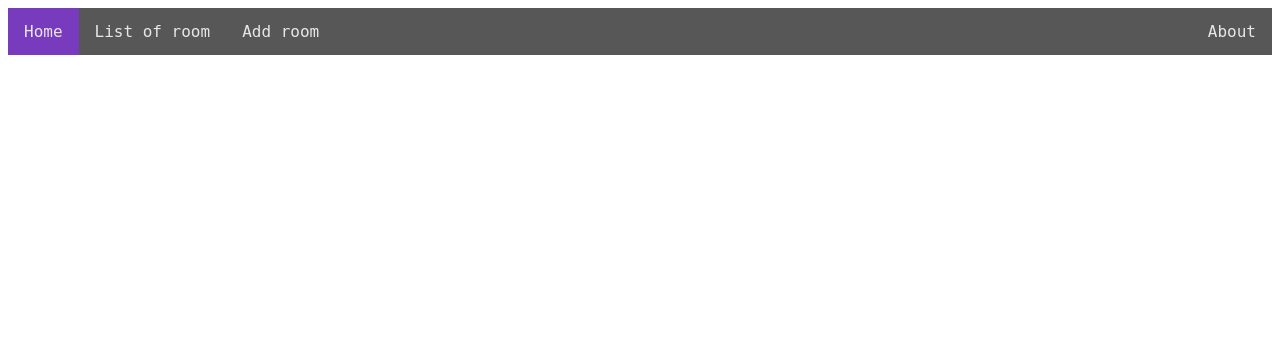
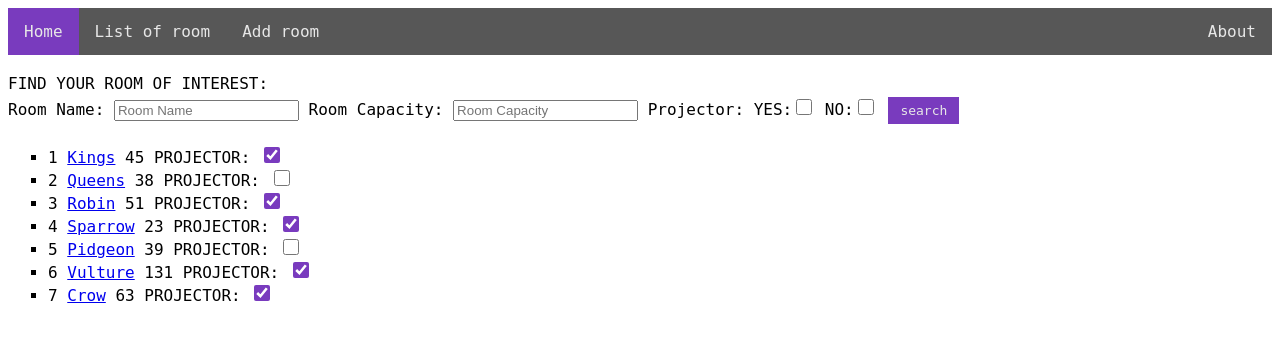
Before and after one commit to P-fury/ConferenceRoomManager, a Django app: page / in a window 1280 px wide. Shown: the top 342 px of the page. Run offline with Django 5.2, Linux system fonts and the light colour scheme; data comes from the database, SQL or seed files in the repository.

Commit message:
all functionality added

```diff
--- a/ConferenceroomManager/urls.py
+++ b/ConferenceroomManager/urls.py
@@ -19,8 +19,9 @@ from django.urls import path
 from RoomManager import views
 
 urlpatterns = [
-    path('', views.home, name='home'),
-    path('main/', views.main, name='main'),
+    # path('', views.home, name='home'),
+    path('', views.MainView.as_view(), name='main'),
+    path('about/', views.about, name='about'),
     path('rooms', views.rooms, name='rooms'),
     path('room/<int:id>', views.room_details, name='RoomDetails'),
     path('room/new/', views.AddRoom.as_view(), name='AddRoom'),
@@ -29,4 +30,5 @@ urlpatterns = [
     path('room/reserve/<int:id>', views.RoomReserve.as_view(), name='RoomReserve'),
 
 
+
 ]
--- a/RoomManager/models.py
+++ b/RoomManager/models.py
@@ -10,10 +10,10 @@ class Room(models.Model):
 
 
 class RoomManager(models.Model):
-    date = models.DateField(auto_now_add=True)
+    date = models.DateField()
     room_id = models.ForeignKey(Room, on_delete=models.CASCADE)
     commentary = models.TextField(blank=True)
 
-
-class Meta:
-    unique_together = ('room_id', 'date')
+    class Meta:
+        unique_together = ('room_id', 'date')
+        ordering = ('date',)
--- a/RoomManager/views.py
+++ b/RoomManager/views.py
@@ -1,9 +1,9 @@
+from django.http import HttpResponseRedirect
 from django.shortcuts import render, HttpResponse, redirect
 from django.views import View
 from RoomManager.models import Room
-from RoomManager.models import RoomManager, Meta
-from datetime import date
-from datetime import timedelta
+from RoomManager.models import RoomManager
+from datetime import date, datetime
 
 
 # Create your views here.
@@ -11,8 +11,28 @@ def home(request):
     return render(request, 'home.html')
 
 
-def main(request):
-    return render(request, 'main.html')
+def about(request):
+    return render(request, 'about.html')
+
+
+class MainView(View):
+    def get(self, request):
+        searched_room_name = request.GET.get('room_name', '')
+        searched_room_capacity = request.GET.get('room_capacity')
+        searched_projector_YES = request.GET.get('checkbox')
+        searched_projector_NO = request.GET.get('checkbox2')
+        rooms_lst = Room.objects.all()
+        rooms_lst = rooms_lst.filter(room_name__icontains=searched_room_name)
+        if searched_room_capacity:
+            rooms_lst = rooms_lst.filter(room_capacity__gte=searched_room_capacity)
+        if searched_projector_YES:
+            rooms_lst = rooms_lst.filter(projector=searched_projector_YES)
+        if searched_projector_NO:
+            rooms_lst = rooms_lst.filter(projector=searched_projector_NO)
+        if len(rooms_lst) == 0:
+            ero = 'NO ROOMS FOUND'
+            return render(request, 'main.html', {'rooms': rooms_lst, "ero": ero})
+        return render(request, 'main.html', {'rooms': rooms_lst})
 
 
 class AddRoom(View):
@@ -45,7 +65,9 @@ class AddRoom(View):
 
 def rooms(request):
     rooms_lst = Room.objects.all()
-    return render(request, 'rooms.html', {'rooms': rooms_lst})
+    today = date.today()
+
+    return render(request, 'rooms.html', {'rooms': rooms_lst, 'today': today})
 
 
 def room_details(request, id):
@@ -64,9 +86,6 @@ class RoomEdit(View):
         if room_name == '':
             ero = "Room name cannot be empty"
             return render(request, 'room_edit.html', {'ero': ero, "room": room})
-        # if Room.objects.filter(room_name=room_name).exists():
-        #     ero = "Room name exist"  ======exisitng name of room
-        #     return render(request, 'room_edit.html', {'ero': ero, "room": room})
         room_capacity = request.POST.get('room_capacity')
         if room_capacity <= '0':
             ero = "Room capacity cannot be less then 1"
@@ -102,17 +121,22 @@ class RoomReserve(View):
         today = date.today()
         return render(request, 'room_reserve.html', {'room': room, 'today': today})
 
-    def post(self, request, id):
+    def post(self, request, id, ):
         today = date.today()
         room = Room.objects.get(id=id)
         if request.POST.get('commentary'):
-            commentary = request.POST.get('commentary')
+            new_commentary = request.POST.get('commentary')
         else:
-            commentary = ''
+            new_commentary = '...'
         date_user = request.POST.get('date')
         if date_user >= str(today):
-            a = RoomManager.objects.create(date=date_user, commentary=commentary,  room_id=room)
-            return HttpResponse(a)
+            date_format = datetime.strptime(date_user, "%Y-%m-%d").date()
+            if date_format in [x.date for x in room.roommanager_set.all()]:
+                ero = 'Date already taken'
+                return render(request, 'room_reserve.html', {'room': room, 'ero': ero})
+            RoomManager.objects.create(date=date_user, commentary=new_commentary, room_id_id=room.id)
+            ero = F"You Booked {room.room_name} room at {date_user}"
+            return render(request, 'room_reserve.html', {'room': room, 'ero': ero})
         else:
             ero = 'Date is from the past'
             return render(request, 'room_reserve.html', {'room': room, 'ero': ero})
--- a/templates/home.html
+++ b/templates/home.html
@@ -4,7 +4,7 @@
   <li><a class="active" href="{% url 'main' %}">Home</a></li>
   <li><a href="{%  url 'rooms' %}">List of room</a></li>
   <li><a href="{% url 'AddRoom' %}">Add room</a></li>
-  <li class="rightli" style="float:right"><a href="#">About</a></li>
+  <li class="rightli" style="float:right"><a href="{% url 'about' %}">About</a></li>
 </ul>
 
 {% block content %}
--- a/templates/main.html
+++ b/templates/main.html
@@ -1,10 +1,35 @@
 {% extends 'home.html' %}
-<body>
+{% block content %}
+    {% load static %}
+    <link rel="stylesheet" type="text/css" href="{% static 'css/button.css' %}">
+    <form method="get">
+    <br>
+    FIND YOUR ROOM OF INTEREST:
+    <br>
+    Room Name:
+    <input type="text" name="room_name" placeholder="Room Name">
+    Room Capacity:
+    <input type="number" name="room_capacity" placeholder="Room Capacity">
+    Projector:
+    YES:<input class="chk" name="checkbox" type="checkbox" value="True">
+    NO:<input class="chk" name="checkbox2" type="checkbox" value="False">
+    <input class="bnt" type="submit" value="search">
 
-{% block content %}
 
-THIS IS MAIN PAGE
+    <ul>
+        {% for room in rooms %}
+            <li>{{ forloop.counter }} <a
+                    href="{% url "RoomDetails" id=room.id %}">{{ room.room_name }}</a> {{ room.room_capacity }}
+                {% if room.projector %}
+                    PROJECTOR: <input class="chk" type="checkbox" value="true" checked>
+                {% else %}
+                    PROJECTOR: <input class="chk" type="checkbox" value="true">
+                {% endif %}
+            </li>
+        {% endfor %}
+    </ul>
+    {% if ero %}
+        {{ ero }}
+    {% endif %}
 
 {% endblock %}
-
-</body>
```
Also changed, not shown: templates/about.html (added, +27 -0 lines), templates/room_details.html (+16 -2 lines), templates/room_reserve.html (+11 -2 lines), templates/rooms.html (+7 -0 lines), RoomManager/migrations/0004_alter_roommanager_date.py (added), RoomManager/migrations/0005_alter_roommanager_options_and_more.py (added), db.sqlite3.
